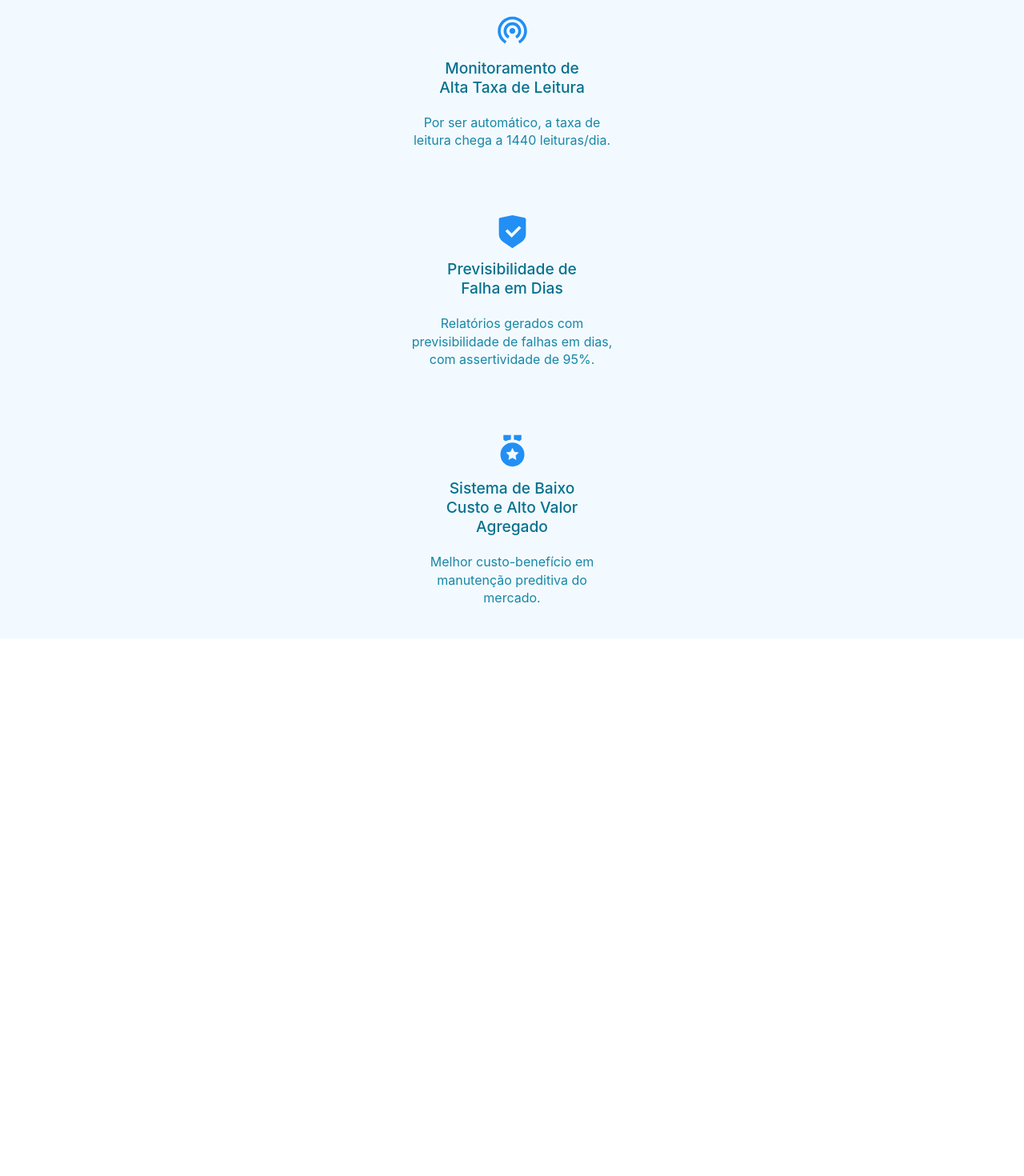
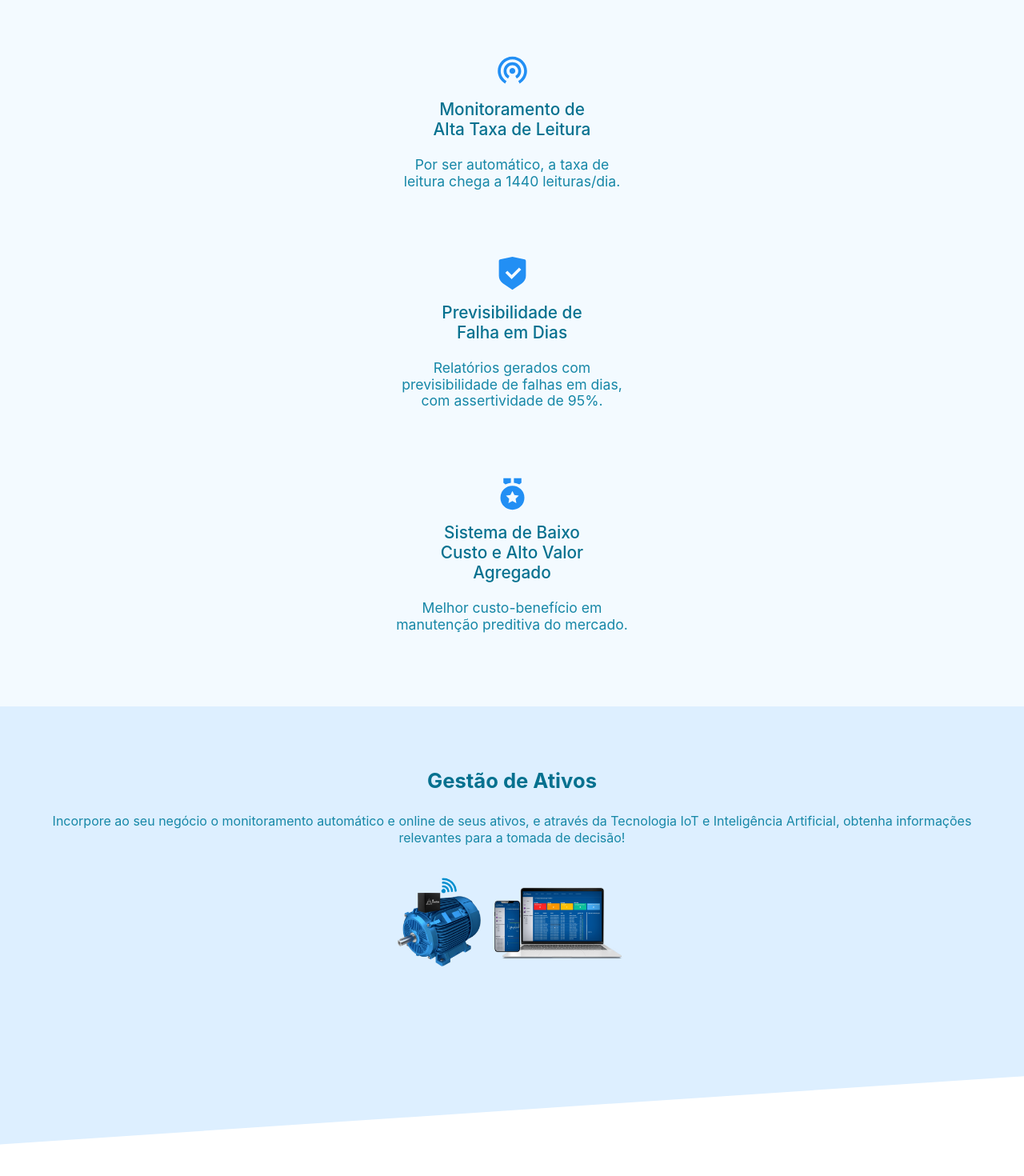
Before and after one commit to estevaolibardi/lektor-pagge, a Next.js app in the folder lektorr/: page / in a window 1280 px wide. Shown: the part 520-1990 px from the top of the page at 80% size. Before the commit the page ends 1318 px from the top, so only its background shows below. Built offline with nearby package versions, Linux system fonts and the light colour scheme.

Commit message:
feat: test1

```diff
--- a/lektorr/components/Header/index.tsx
+++ b/lektorr/components/Header/index.tsx
@@ -1,5 +1,5 @@
 import Image from 'next/image';
-import { ReactNode } from 'react';
+import { ReactNode, useState } from 'react';
 import Logo from '../../assets/vector.png';
 import { FaBars } from 'react-icons/fa';
 import BurguerMenu from '../BurguerMenu/index';
@@ -12,9 +12,23 @@ interface TesteProps {
 }
 
 export function Header({ handleOpenNav, open }: TesteProps) {
+  const [active, setActive] = useState(false);
+
+  const changeBackground = () => {
+    if (window.scrollY >= 80) {
+      setActive(true);
+    } else {
+      setActive(false);
+    }
+  };
+
+  if (typeof window !== 'undefined') {
+    window.addEventListener('scroll', changeBackground);
+  }
+
   return (
     <Container>
-      <Nav>
+      <Nav actived={active}>
         <NavbarContainer>
           <LeftBox>
             <Image src={Logo} alt="wall" />
--- a/lektorr/components/Header/styles.ts
+++ b/lektorr/components/Header/styles.ts
@@ -3,6 +3,10 @@ import introBackgroundImg from '../../assets/wallpaper.jpg';
 
 type ContainerProps = {
   open: boolean;
+};
+
+type ActiveProp = {
+  actived: boolean;
 };
 
 export const Container = styled.header`
@@ -21,7 +25,7 @@ export const Container = styled.header`
   zoom: 0.9;
 
   section {
-    padding: 40px 35px 0 35px;
+    padding: 120px 35px 0 35px;
     color: #eff0e8;
     width: 100%;
 
@@ -71,17 +75,21 @@ export const Container = styled.header`
   }
 `;
 
-export const Nav = styled.nav`
-  background: transparent;
+export const Nav = styled.nav<ActiveProp>`
+  background: ${({ actived }) => (actived ? '#00708d' : 'transparent')};
   width: 100%;
   height: 80px;
   display: flex;
   justify-content: center;
   align-items: center;
   font-size: 1rem;
-  position: sticky;
+  position: fixed;
   top: 0;
   z-index: 10;
+
+  .active {
+    background-color: red;
+  }
 
   @media screen and (max-width: 960px) {
     transition: 0.8s all ease;
--- a/lektorr/pages/index.tsx
+++ b/lektorr/pages/index.tsx
@@ -1,7 +1,7 @@
 import { Header } from '../components/Header';
 import { useState } from 'react';
 import Page from '../components/page';
-import { Box } from '../styles/homestyle';
+import { Box, Order } from '../styles/homestyle';
 import Head from 'next/head';
 import { IoMdWifi } from 'react-icons/io';
 import { RiShieldCheckFill, RiMedalFill } from 'react-icons/ri';
@@ -40,6 +40,30 @@ export default function Home() {
           <p>Melhor custo-benefício em manutenção preditiva do mercado.</p>
         </div>
       </Box>
+      <Order>
+        <div>
+          <h1>Gestão de Ativos</h1>
+          <p>
+            Incorpore ao seu negócio o monitoramento automático e online de seus
+            ativos, e através da Tecnologia IoT e Inteligência Artificial,
+            obtenha informações relevantes para a tomada de decisão!
+          </p>
+        </div>
+        <Image
+          src="/monitoringg.png"
+          height={180}
+          width={300}
+          alt="monitoring"
+        />
+        ;
+      </Order>
+      <svg xmlns="http://www.w3.org/2000/svg" viewBox="0 0 1440 320">
+        <path
+          fill="#DDEFFF"
+          fill-opacity="1"
+          d="M0,256L1440,160L1440,0L0,0Z"
+        ></path>
+      </svg>
     </Page>
   );
 }
--- a/lektorr/styles/homestyle.ts
+++ b/lektorr/styles/homestyle.ts
@@ -7,6 +7,7 @@ export const Box = styled.div`
   align-items: center;
   justify-content: center;
   background-color: #f3faff;
+  padding: 50px 0px;
 
   div {
     max-width: 260px;
@@ -29,7 +30,55 @@ export const Box = styled.div`
       text-align: center;
       color: #1687a7;
       margin-top: 0.5rem;
-      line-height: 1.4rem;
+      line-height: 1.3rem;
+    }
+  }
+
+  @media screen and (min-width: 425px) {
+    div {
+      max-width: 290px;
+      h1 {
+        font-size: 1.3rem;
+      }
+      p {
+        font-size: 1.1rem;
+      }
     }
   }
 `;
+
+export const Order = styled.div`
+  background-color: #ddefff;
+  height: 20rem;
+  width: 100%;
+  display: flex;
+  justify-content: flex-start;
+  flex-direction: column;
+  align-items: center;
+
+  img {
+    position: relative;
+    top: 10px;
+    z-index: 10;
+  }
+
+  div {
+    display: flex;
+    flex-direction: column;
+    justify-content: center;
+    align-items: center;
+    padding: 60px 35px 0px 35px;
+
+    h1 {
+      font-size: 1.6rem;
+      color: #06718f;
+    }
+
+    p {
+      text-align: center;
+      color: #1687a7;
+      margin-top: 0.5rem;
+      line-height: 1.3rem;
+    }
+  }
+`;
```
Also changed, not shown: lektorr/public/monitoringg.png (added), lektorr/public/wave.svg (added).
